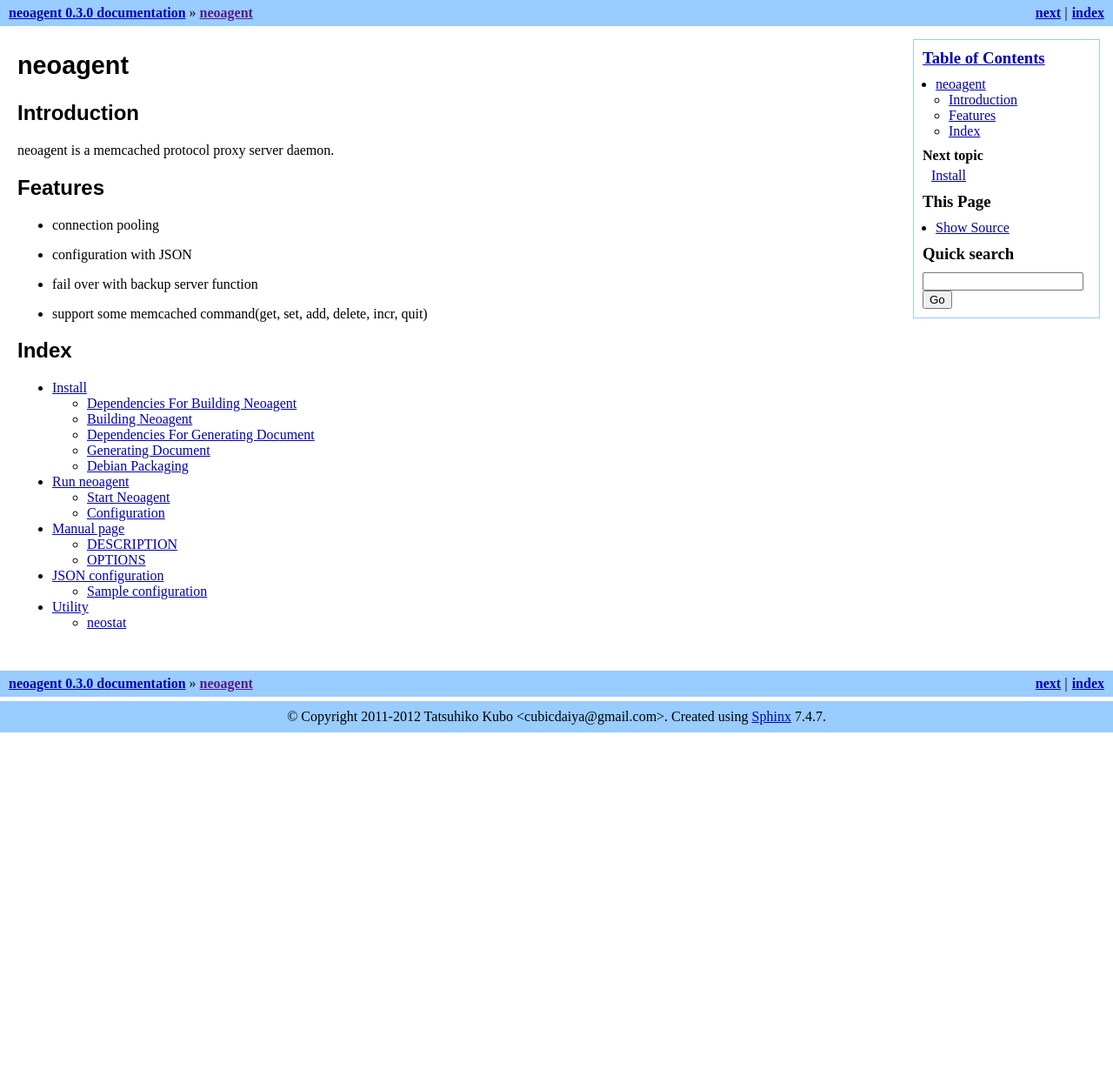
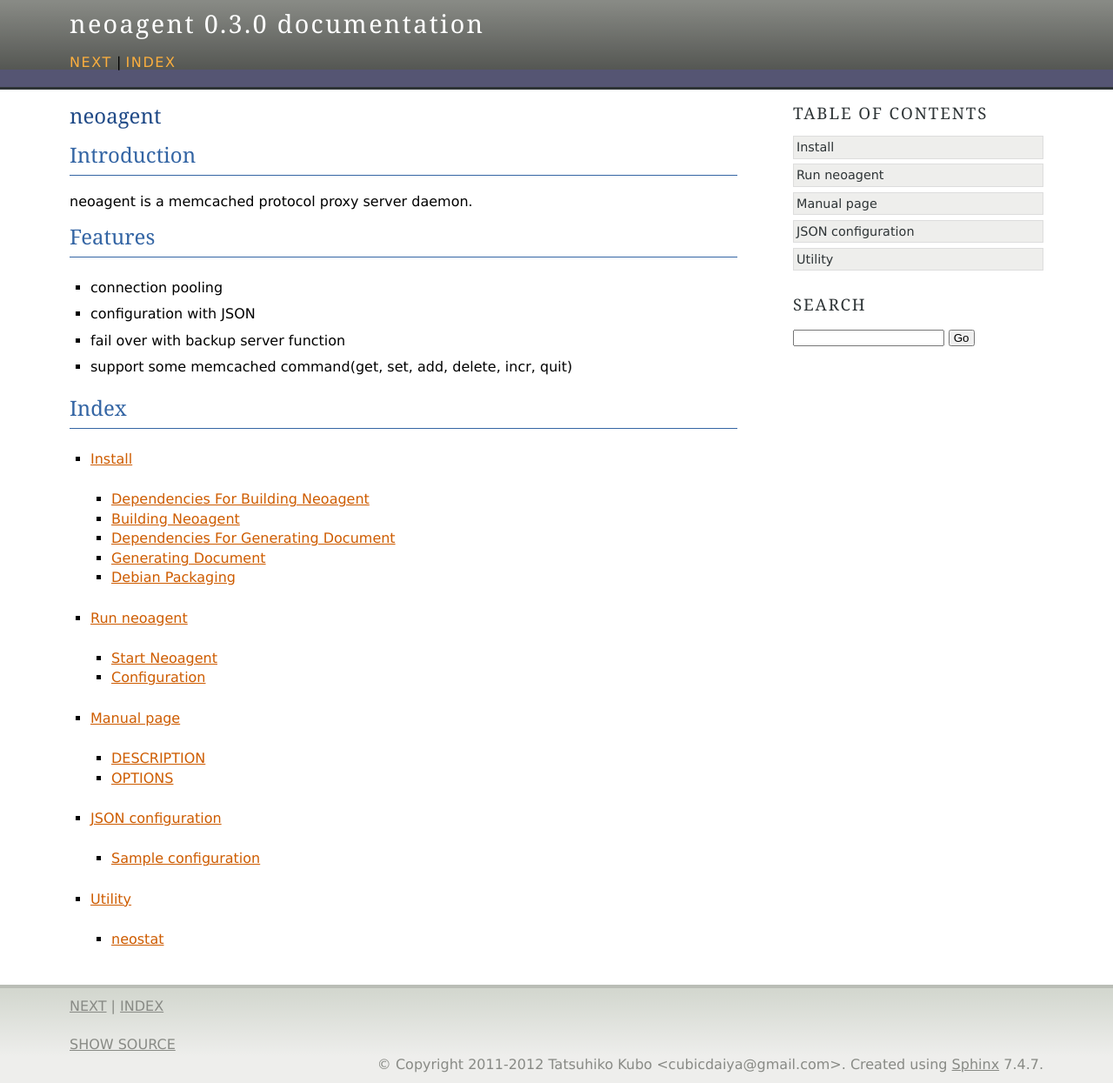
Before and after one commit to cubicdaiya/neoagent, a Sphinx documentation site: the page built from doc/source/index.rst, in a window 1280 px wide. Shown: the whole page at 87% size. Built offline with Sphinx 7.4.7, drawn with Linux system fonts in a browser that asks for light colours; before the commit the page ends 900 px from its top, so only the background shows below that.

Commit message:
change html theme

```diff
--- a/doc/source/conf.py
+++ b/doc/source/conf.py
@@ -93,9 +93,9 @@
 # a list of builtin themes.
 #html_theme = 'default'
 #html_theme = 'sphinxdoc'
-html_theme = 'traditional'
+#html_theme = 'traditional'
 #html_theme = 'scrolls'
-#html_theme = 'agogo'
+html_theme = 'agogo'
 #html_theme = 'nature'
 #html_theme = 'haiku'
 #html_theme = 'epub'
```
